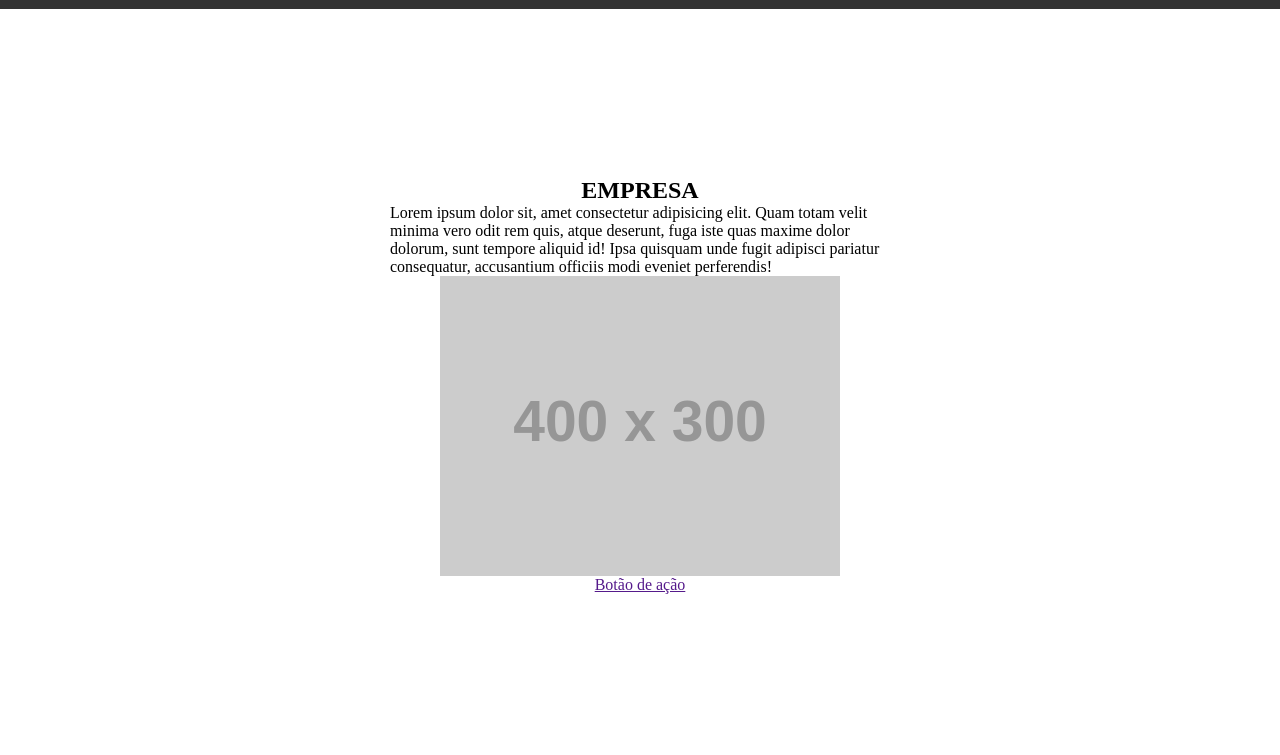
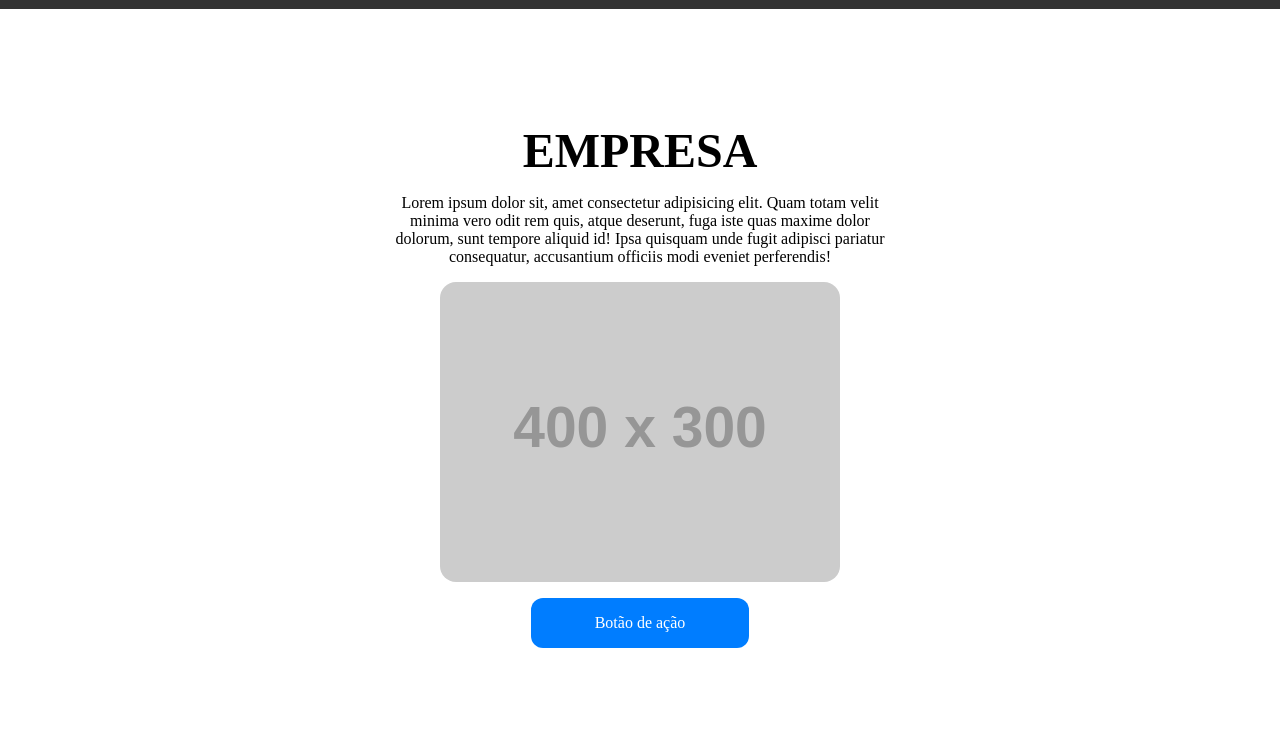
Before and after one commit to devpaulorcc/web-programming-classes, a plain HTML site: page index.html in a window 1280 px wide. Shown: the part 45-800 px from the top of the page. Drawn offline with Linux system fonts and the light colour scheme; placeholder pictures from the web are drawn by us.

Commit message:
feat: action button tweaks and style

```diff
--- a/styles.css
+++ b/styles.css
@@ -45,4 +45,22 @@ main > section > div {
     flex-direction: column;
     justify-content: center;
     align-items: center;
+    text-align: center;
+    gap: 16px;
 }
+
+main > section > div > img {
+    border-radius: 16px;
+}
+
+h1 {
+    font-size: 3rem;
+}
+
+main > section > div > a {
+    background-color: #007dff;
+    text-decoration: none;
+    color: #fff;
+    padding: 16px 64px;
+    border-radius: 12px;
+}
```
